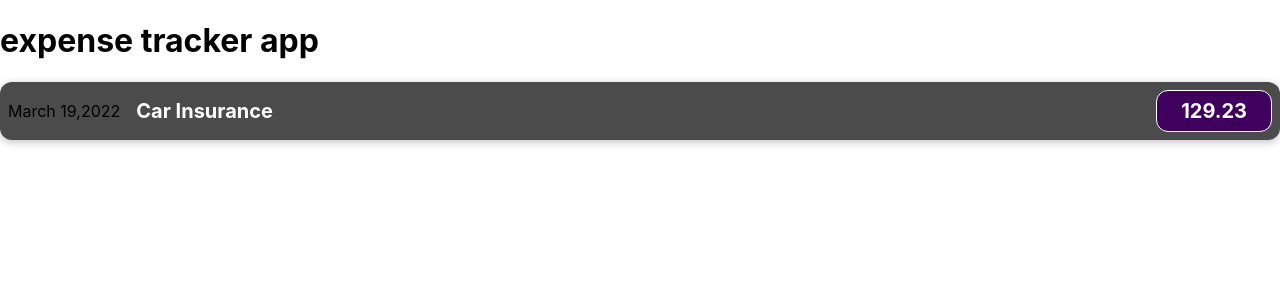
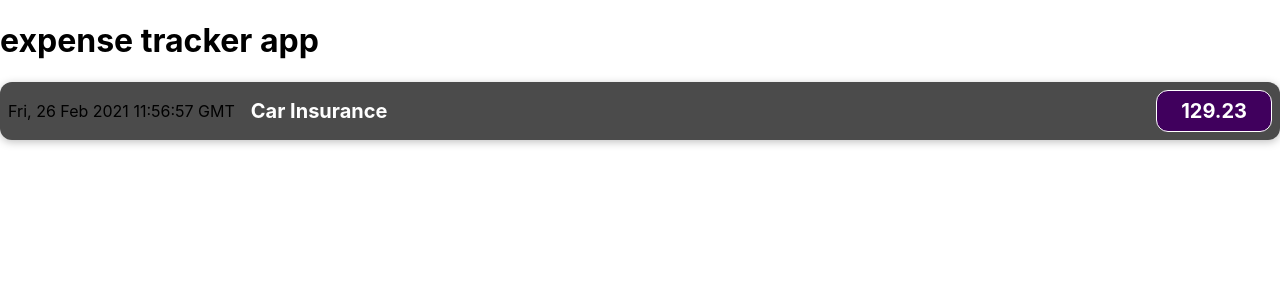
Before and after one commit to uzairqq/expense-tracker-app, a React (Create React App) app: page / in a window 1280 px wide. Shown: the top 300 px of the page. Built offline with nearby package versions, Linux system fonts and the light colour scheme.

Commit message:
Working with Dynamic Data, Interpolation,and with Expressions in JSX

```diff
--- a/src/components/ExpenseItem.js
+++ b/src/components/ExpenseItem.js
@@ -1,12 +1,16 @@
 import "./ExpenseItem.css";
 
 const ExpenseItem = () => {
+  const date = new Date().toUTCString();
+  const expenseName = "Car Insurance";
+  const expenseCost = "129.23";
+
   return (
     <div className="expense-item">
-      <div>March 19,2022</div>
+      <div>{date}</div>
       <div className="expense-item__description">
-        <h2>Car Insurance</h2>
-        <div className="expense-item__price">129.23</div>
+        <h2>{expenseName}</h2>
+        <div className="expense-item__price">{expenseCost}</div>
       </div>
     </div>
   );
```
